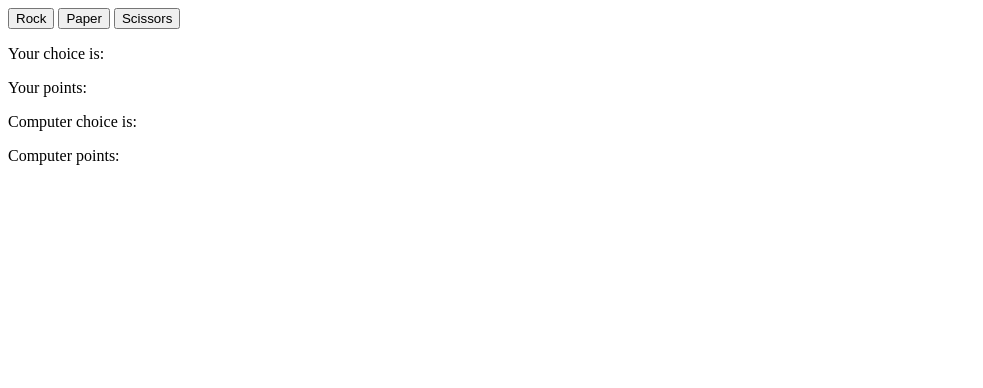
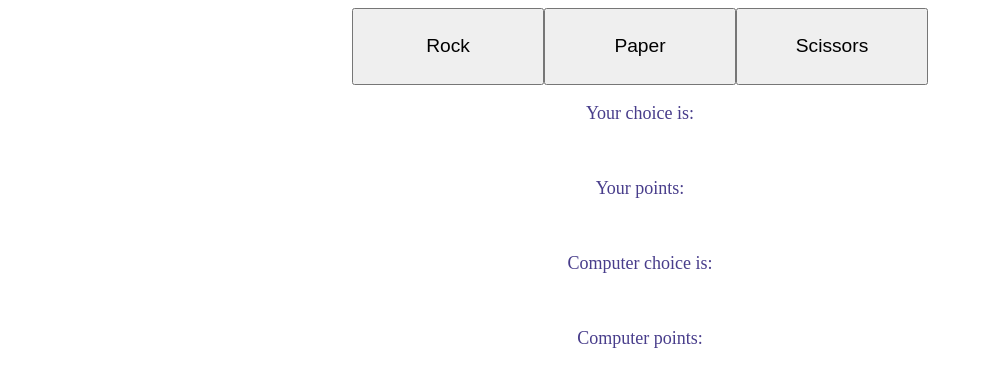
Before and after one commit to seriywolf/ROCK-PAPER-SCISSORS, a plain HTML site: page index.html in a window 1280 px wide. Shown: the whole page, without its empty margins (0-983 px from the left). Drawn offline with Linux system fonts and the light colour scheme.

Commit message:
Add some styling

```diff
--- a/index.html
+++ b/index.html
@@ -6,18 +6,70 @@
     <meta http-equiv="X-UA-Compatible" content="IE=edge">
     <meta name="viewport" content="width=device-width, initial-scale=1.0">
     <title>Document</title>
+    <style>
+        body{
+            display: flex;
+            flex-direction: column;
+            align-items: center;
+        }
+        .result {
+            font-size: 48px;
+            color: orangered;
+            font-weight: bolder;
+
+        }
+
+        button {
+            height: 4em;
+            width: 10em;
+            font-size: larger;
+            justify-content: center;
+            align-items: center;
+        }
+
+        p {
+            font-size: large;
+            color: darkslateblue;
+
+        }
+
+        div>* {
+            display: flex;
+            flex-direction: row;
+        }
+
+        .buttons{
+            display: flex;
+            flex-direction: row;
+
+        }
+
+    </style>
 </head>
 
 <body>
+    <div class="buttons">
         <button id="rock">Rock</button>
         <button id="paper">Paper</button>
         <button id="scissors">Scissors</button>
-    <p class="your">Your choice is: </p>
+    </div>
+    <div>
+        <p>Your choice is: </p>
+        <p class="your"></p>
+    </div>
+
+    <div>
         <p>Your points: </p>
         <p class="userPoints"></p>
-    <p class="computer">Computer choice is: </p>
+    </div>
+    <div>
+        <p>Computer choice is: </p>
+        <p class="computer"></p>
+    </div>
+    <div>
         <p>Computer points: </p>
         <p class="computerPoints"></p>
+    </div>
     <p class="result"></p>
 
     <script>
@@ -39,41 +91,46 @@
             if (computerSelection === playerSelection) checkWinner()
             else if (((playerSelection === 'rock') && (computerSelection === 'paper')) ||
                 ((playerSelection === 'paper') && (computerSelection === 'scissors')) ||
-                ((playerSelection === 'scissors') && (computerSelection === 'rock'))){
+                ((playerSelection === 'scissors') && (computerSelection === 'rock'))) {
                 computerPoints++;
                 checkWinner();
             }
             else if (((playerSelection === 'rock') && (computerSelection === 'scissors')) ||
                 ((playerSelection === 'paper') && (computerSelection === 'rock')) ||
-                ((playerSelection === 'scissors') && (computerSelection === 'paper'))){
+                ((playerSelection === 'scissors') && (computerSelection === 'paper'))) {
                 userPoints++;
                 checkWinner();
             };
         };
 
-    const checkWinner = () =>{
+        const checkWinner = () => {
             document.querySelector(".userPoints").textContent = userPoints;
             document.querySelector(".computerPoints").textContent = computerPoints;
-        if (userPoints===5 || computerPoints===5){
-            if(userPoints>computerPoints){
+            if (userPoints === 5 || computerPoints === 5) {
+                if (userPoints > computerPoints) {
                     result.textContent = "You Win!";
-
-            } else if(userPoints<computerPoints){
+                    userPoints = 0;
+                    computerPoints = 0;
+                } else if (userPoints < computerPoints) {
                     result.textContent = "You Lose!";
-            } else if (userPoints===computerPoints){
+                    userPoints = 0;
+                    computerPoints = 0;
+                } else if (userPoints === computerPoints) {
                     result.textContent = "Zero";
+                    userPoints = 0;
+                    computerPoints = 0;
                 };
             };
         };
 
         const rockButton = document.querySelector("#rock");
-        rockButton.addEventListener("click", function(){playRound(computerPlay(),"rock");});
+        rockButton.addEventListener("click", function () { playRound(computerPlay(), "rock"); });
 
         const paperButton = document.querySelector("#paper");
-        paperButton.addEventListener("click", function(){ playRound(computerPlay(),"paper")});
+        paperButton.addEventListener("click", function () { playRound(computerPlay(), "paper") });
 
         const scissorsButton = document.querySelector("#scissors");
-        scissorsButton.addEventListener("click", function(){playRound(computerPlay(),"scissors")});
+        scissorsButton.addEventListener("click", function () { playRound(computerPlay(), "scissors") });
 
         const your = document.querySelector(".your");
         const computer = document.querySelector(".computer");
```
Lines whose indentation alone changed are shown as unchanged.
